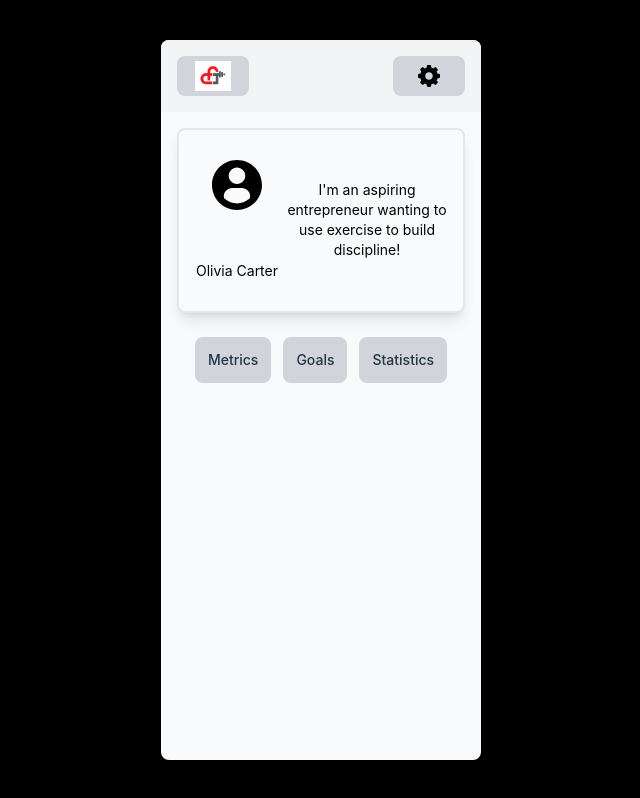
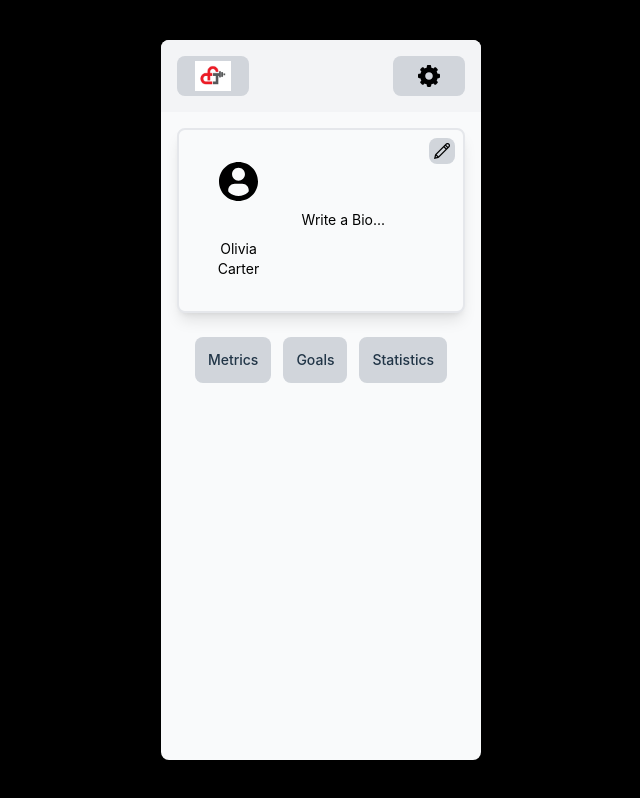
Before and after one commit to JoshuaW13/ConceptFitness, a React (Vite) app in the folder conceptFitness/: page /profile in a window 1280 px wide. Shown: the whole page, without its empty margins (319-959 px from the left). Built offline with nearby package versions, Linux system fonts and the light colour scheme.

Commit message:
Made bio editable

```diff
--- /dev/null
+++ b/conceptFitness/src/components/ProfileInfo.jsx
@@ -0,0 +1,23 @@
+import React from 'react'
+import '../App.css'
+import ProfilePicture from '../assets/profilePicture.svg'
+
+function ProfileInfo ( {data} ) {
+    return (
+        <div className="flex p-4 relative">
+            <div className='flex flex-col items-center justify-center w-1/4'>
+              <div className="w-[70%] h-[70%] mb-1">
+                <img src={ProfilePicture}></img>
+              </div>
+              <p className='text-black text-sm'>Olivia Carter</p>
+            </div>
+
+            <div className='flex flex-col justify-center w-2/3 pl-2'>
+              {/* <p className='text-black text-sm'>I'm an aspiring entrepreneur wanting to use exercise to build discipline!</p> */}
+              <p className='text-black text-sm'>{data.bio}</p>
+            </div>
+        </div>
+    )
+}
+
+export default ProfileInfo
--- /dev/null
+++ b/conceptFitness/src/components/ProfileInputs.jsx
@@ -0,0 +1,46 @@
+import React from 'react'
+import { useState } from 'react'
+import '../App.css'
+
+function ProfileInputs ( {onSave, initialData} ) {
+
+    const [formData, setFormData] = useState(initialData)
+
+    const handleChange = (e) => {
+        const {name, value} = e.target
+        setFormData({
+            ...formData,
+            [name]: value
+        })
+    }
+
+    const handleSave = () => {
+        onSave(formData)
+        sessionStorage.setItem('profileData', JSON.stringify(formData))
+    }
+
+
+    return (
+        <div className='flex flex-col gap-4'>
+            <div className="flex flex-row items-center w-full max-w-md gap-4">
+                <p className="w-[25%] text-right">Bio</p>
+                <input
+                    type="text"
+                    name="bio"
+                    value={formData.bio}
+                    onChange={handleChange}
+                    className="w-[50%] bg-white text-black text-sm border border-black rounded px-2 py-1"
+                />
+            </div>
+
+            <div className='flex justify-center'>
+                <button onClick={handleSave} className='w-[20%] bg-green-300 p-1 m-2'>
+                    Save
+                </button>
+            </div>
+
+        </div>
+    )
+}
+
+export default ProfileInputs
--- a/conceptFitness/src/pages/Profile.jsx
+++ b/conceptFitness/src/pages/Profile.jsx
@@ -1,19 +1,23 @@
 import React from 'react'
 import '../App.css'
-import { useState } from 'react'
+import { useState, useEffect } from 'react'
 import NavBar from '../components/navBar'
 import HomeButton from '../components/HomeButton'
 import SettingsButton from '../components/SettingsButton'
-import ProfilePicture from '../assets/profilePicture.svg'
 import MetricsWindow from '../components/MetricsWindow'
 import GoalsWindow from '../components/GoalsWindow'
 import StatisticsWindow from '../components/StatisticsWindow'
+import editIcon from '../assets/EditIcon.png'
+import ProfileInfo from '../components/ProfileInfo'
+import ProfileInputs from '../components/ProfileInputs'
 
 function Profile() {
 
   const [showMetrics, setShowMetrics] = useState(false)
   const [showGoals, setShowGoals] = useState(false)
   const [showStatistics, setShowStatistics] = useState(false)
+  const [showProfileInfo, setShowProfileInfo] = useState(true)
+  const [showProfileInput, setShowProfileInput] = useState(false)
 
   const handleMetrics = () =>{
     setShowMetrics(true)
@@ -33,23 +37,41 @@ function Profile() {
     setShowMetrics(false)
   }
 
+  const handleEdit = () => {
+    setShowProfileInfo(false)
+    setShowProfileInput(true)
+  }
+
+  const [profileData, setProfileData] = useState({
+    bio: 'Write a Bio...',
+  })
+
+  const handleSave = (data) => {
+    setProfileData(data)
+    setShowProfileInput(false)
+    setShowProfileInfo(true)
+  }
+
+  useEffect(() => {
+    const savedData = sessionStorage.getItem('profileData');
+    if (savedData) {
+        setProfileData(JSON.parse(savedData));
+    }
+  }, []);
 
   return (
     <div className='w-full h-full flex flex-col items-center overflow-y-auto overflow-x-hidden scrollbar-thin scrollbar-thumb-gray-400 scrollbar-track-gray-200 rounded-lg'>
         <NavBar FirstButton={HomeButton} SecondButton={SettingsButton}></NavBar>
         <div className='flex flex-col items-center m-4 w-[90%] gap-4 flex-grow'>
-          <div className="w-[100%] h-[30%] bg-gray-50 rounded-lg shadow-lg flex border-gray border-2 p-4">
-            <div className='flex flex-col items-center justify-center w-1/3'>
-              <div className="w-[60%] h-[60%] mb-3">
-                <img src={ProfilePicture}></img>
-              </div>
-              <p className='text-black text-sm'>Olivia Carter</p>
+          <div className="w-[100%] h-[30%] bg-gray-50 rounded-lg shadow-lg flex border-gray border-2 p-4 relative">
+            <div>
+              <button onClick={handleEdit} className='absolute top-2 right-2 bg-gray-300'>
+                  <img src={editIcon} alt="" className='w-6 h-6 p-1'></img>
+              </button>
             </div>
-            <div className='flex flex-col justify-center w-2/3 pl-2'>
-              <p className='text-black text-sm'>I'm an aspiring entrepreneur wanting to use exercise to build discipline!</p>
-            </div>
+            {showProfileInput && <ProfileInputs onSave={handleSave} initialData={profileData} />}
+            {showProfileInfo && <ProfileInfo data={profileData} />}
           </div>
-
           <div className='flex flex-wrap justify-center gap-3 w-full m-2'>
               <button className='bg-gray-300 text-sm flex items-center justify-center hover:bg-gray-400 focus:outline-none w-full sm:w-auto p-3'
               onClick={handleMetrics}>Metrics</button>
```
